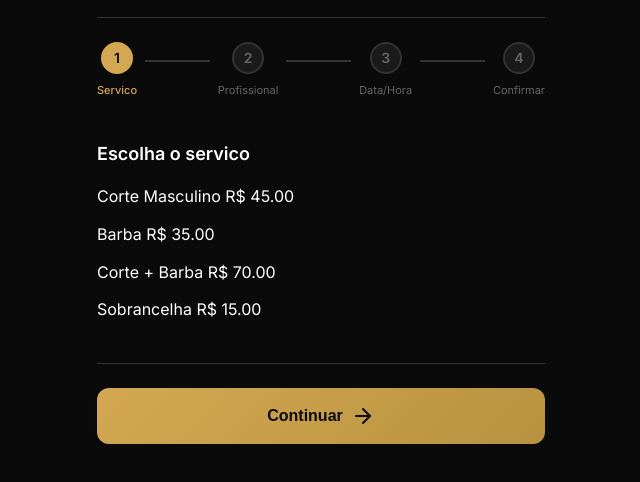
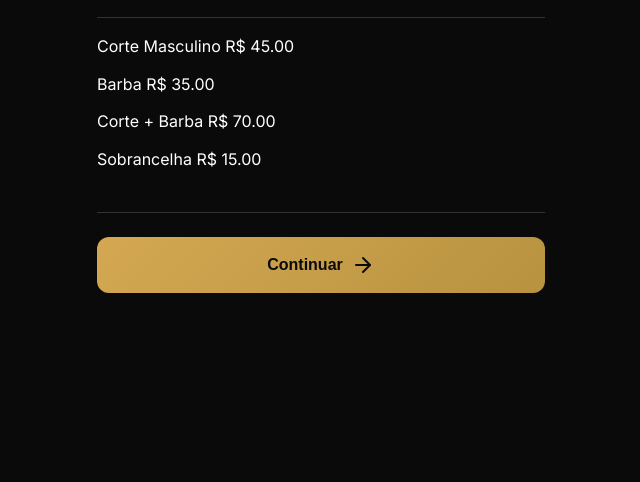
Before and after one commit to rodr1g0d/barberx-app, a website: page app/index.html in a window 1280 px wide. Shown: the part 180-662 px from the top of the page, without its empty margins (319-959 px from the left). Drawn offline with nearby package versions, Linux system fonts and the light colour scheme; no server answers.

Commit message:
Fix: remover indicador de passos e titulo

```diff
--- a/app/index.html
+++ b/app/index.html
@@ -55,32 +55,10 @@
             </div>
         </section>
 
-        <!-- Steps Indicator -->
-        <div class="steps-indicator">
-            <div class="step-item active" data-step="1">
-                <div class="step-number">1</div>
-                <span>Servico</span>
-            </div>
-            <div class="step-line"></div>
-            <div class="step-item" data-step="2">
-                <div class="step-number">2</div>
-                <span>Profissional</span>
-            </div>
-            <div class="step-line"></div>
-            <div class="step-item" data-step="3">
-                <div class="step-number">3</div>
-                <span>Data/Hora</span>
-            </div>
-            <div class="step-line"></div>
-            <div class="step-item" data-step="4">
-                <div class="step-number">4</div>
-                <span>Confirmar</span>
-            </div>
-        </div>
+        <!-- Steps Indicator - REMOVIDO PARA DEMO -->
 
         <!-- Step 1: Servicos -->
         <section class="step-content active" id="step1">
-            <h2 class="step-title">Escolha o servico</h2>
             <div class="servicos-grid" id="servicosGrid">
                 <!-- Servicos serao carregados via JS do Supabase -->
                 <div class="loading-placeholder">
```
